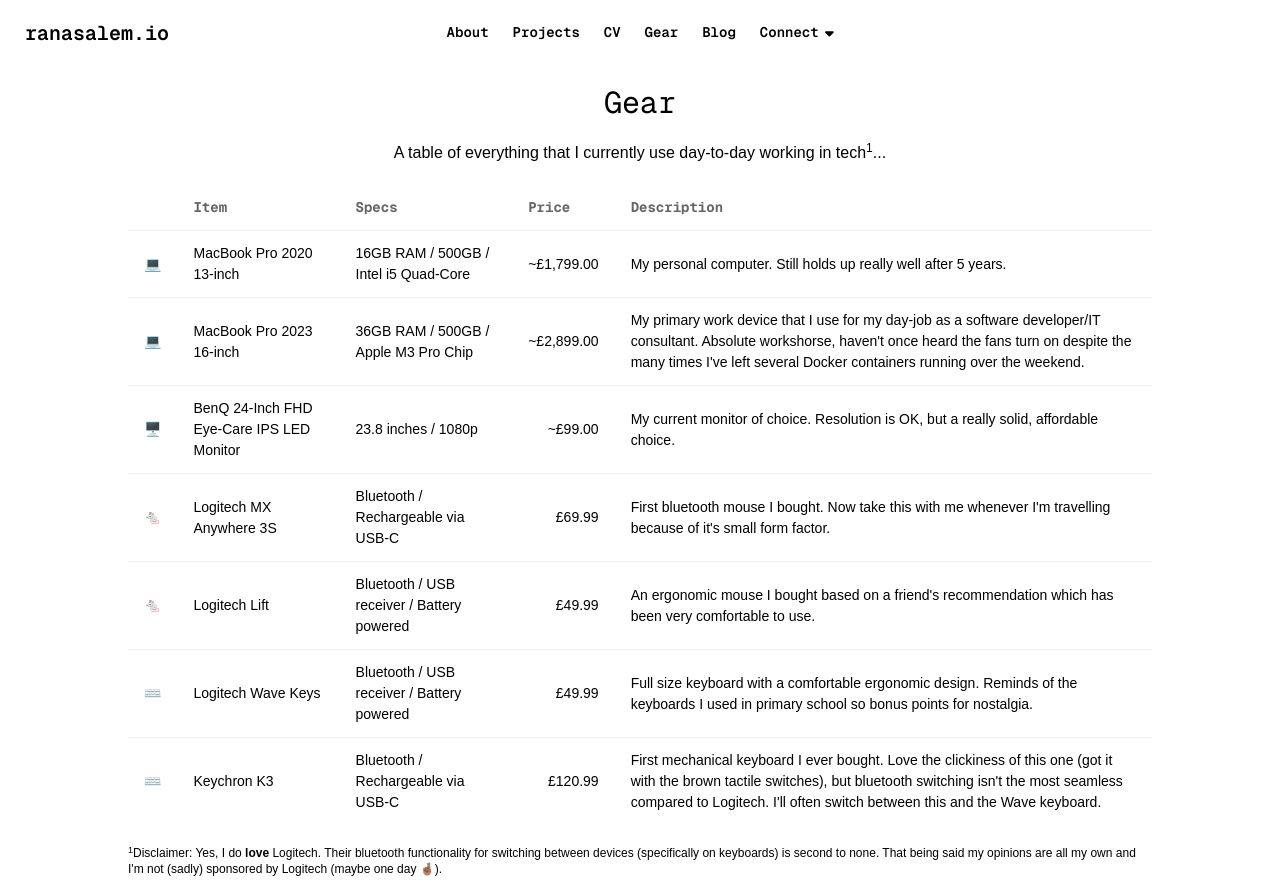
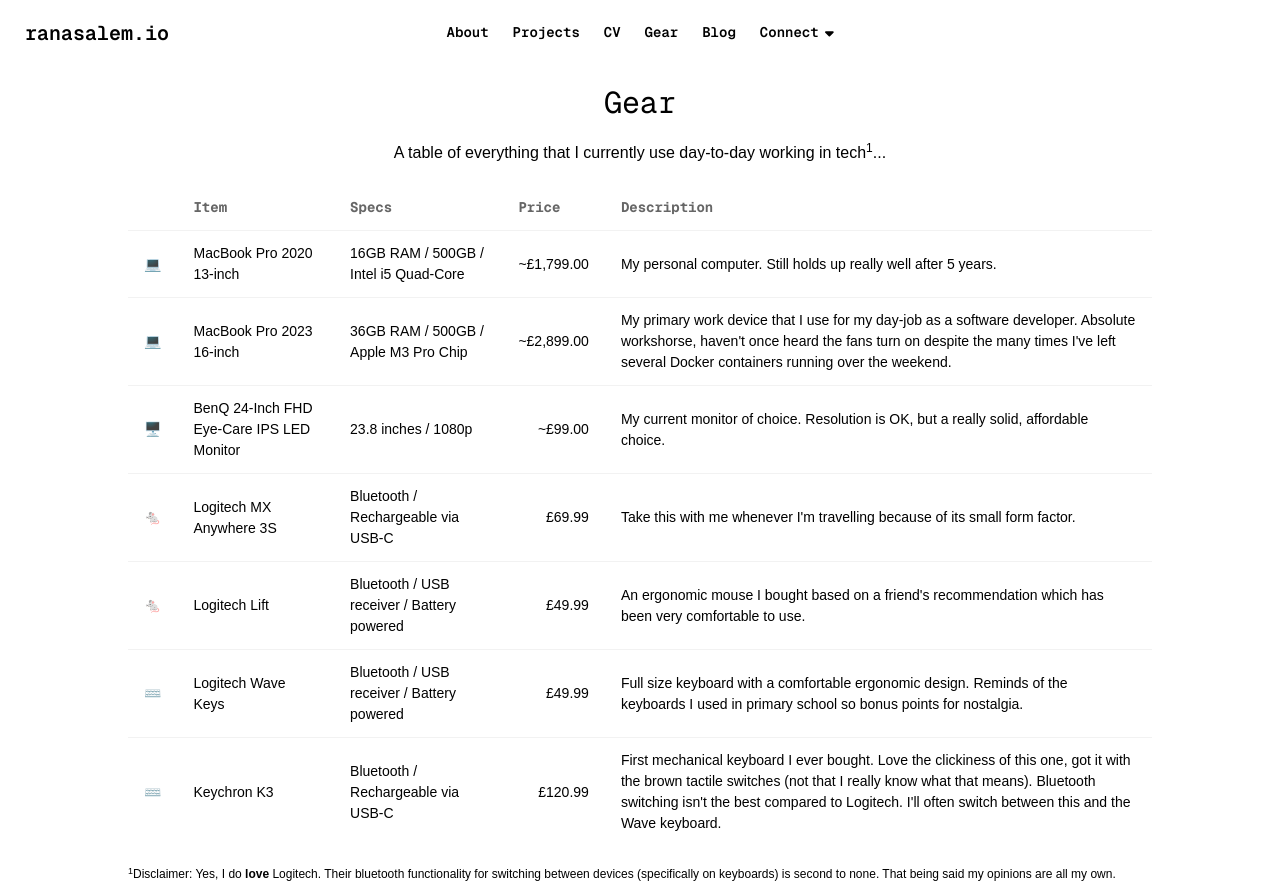
Before and after one commit to rtasalem/ranasalem.io, a Next.js app: page /gear in a window 1280 px wide. Built offline with nearby package versions, Linux system fonts and the light colour scheme.

Commit message:
final touches

```diff
--- a/app/constants/gear-items.tsx
+++ b/app/constants/gear-items.tsx
@@ -10,7 +10,7 @@
     icon: '💻',
     item: 'MacBook Pro 2023 16-inch',
     specs: '36GB RAM / 500GB / Apple M3 Pro Chip',
-    description: 'My primary work device that I use for my day-job as a software developer/IT consultant. Absolute workshorse, haven\'t once heard the fans turn on despite the many times I\'ve left several Docker containers running over the weekend.',
+    description: 'My primary work device that I use for my day-job as a software developer. Absolute workshorse, haven\'t once heard the fans turn on despite the many times I\'ve left several Docker containers running over the weekend.',
     price: '~£2,899.00'
   },
   {
@@ -24,7 +24,7 @@
     icon: '🐁',
     item: 'Logitech MX Anywhere 3S',
     specs: 'Bluetooth / Rechargeable via USB-C',
-    description: 'First bluetooth mouse I bought. Now take this with me whenever I\'m travelling because of it\'s small form factor.',
+    description: 'Take this with me whenever I\'m travelling because of its small form factor.',
     price: '£69.99'
   },
   {
@@ -45,7 +45,7 @@
     icon: '⌨️',
     item: 'Keychron K3',
     specs: 'Bluetooth / Rechargeable via USB-C',
-    description: 'First mechanical keyboard I ever bought. Love the clickiness of this one (got it with the brown tactile switches), but bluetooth switching isn\'t the most seamless compared to Logitech. I\'ll often switch between this and the Wave keyboard.',
+    description: 'First mechanical keyboard I ever bought. Love the clickiness of this one, got it with the brown tactile switches (not that I really know what that means). Bluetooth switching isn\'t the best compared to Logitech. I\'ll often switch between this and the Wave keyboard.',
     price: '£120.99'
   }
 ]
--- a/app/gear/page.tsx
+++ b/app/gear/page.tsx
@@ -30,8 +30,7 @@
       <p className='text-left text-xs'>
         <sup>1</sup>Disclaimer: Yes, I do <strong>love</strong> Logitech. Their bluetooth
         functionality for switching between devices (specifically on keyboards) is
-        second to none. That being said my opinions are all my own and I&apos;m not (sadly)
-        sponsored by Logitech (maybe one day 🤞🏽).
+        second to none. That being said my opinions are all my own.
       </p>
     </div>
   )
```
